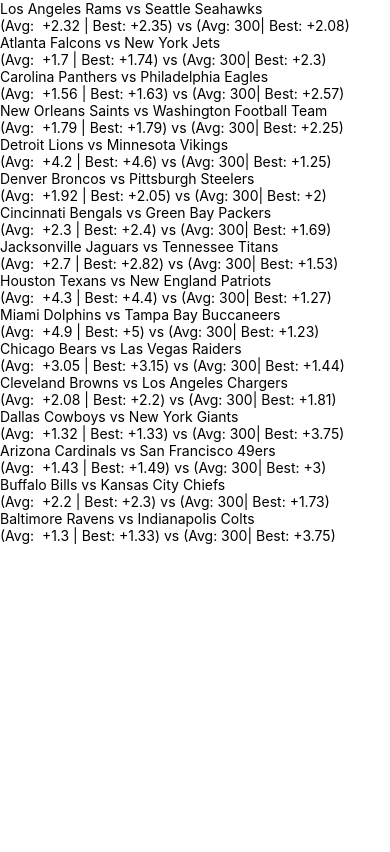
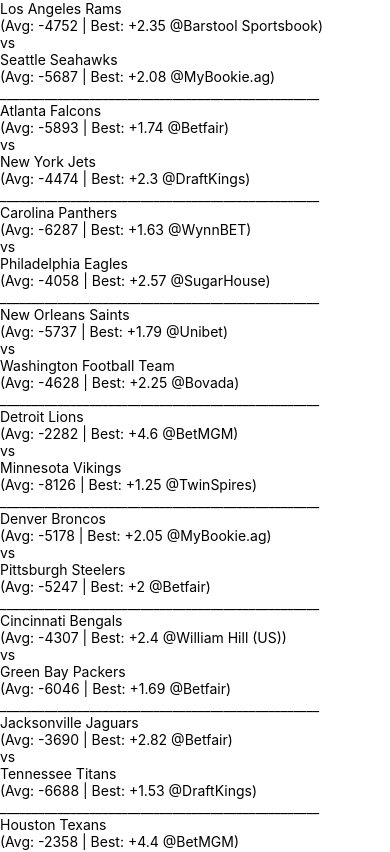
Before and after one commit to kyleair/React-Native-App, a React Native app: screen / in a window 390 px wide. Shown: the top 852 px of the page. Built offline with nearby package versions, Linux system fonts and the light colour scheme.

Commit message:
added average odds calculation, reformatted basic UI and added best odds site name

```diff
--- a/App.tsx
+++ b/App.tsx
@@ -44,6 +44,7 @@
    databruh: goodd.data
  })
 }
+
 render(){
   const { error, isLoaded, databruh } = this.state;
     if (error) {
@@ -59,18 +60,44 @@
             let best_odds_zero=game.sites[0].odds.h2h[0]
             let avg_odds_one=0
             let best_odds_one=game.sites[0].odds.h2h[1]
-           return(<Text>
-              {game.teams[0]} vs {game.teams[1]} {'\n'}
-              {game.sites.map((site) => {
+            let best_site_zero=game.sites[0].site_nice
+            let best_site_one=game.sites[1].site_nice
+
+            //loop through all sites keeping track of best odds and adding all odds for avg calculation (adding in decimal format)
+            game.sites.map((site) => {
               if (site.odds.h2h[0] > best_odds_zero){
                 best_odds_zero = site.odds.h2h[0]
+                best_site_zero = site.site_nice
               }
               if (site.odds.h2h[1] > best_odds_one){
                 best_odds_one = site.odds.h2h[1]
+                best_site_one = site.site_nice
               }
+              if(site.odds.h2h[0]>0){
+                avg_odds_zero += 1+(site.odds.h2h[0]/100)
+              }
+              else {
+                avg_odds_zero += 1-(100/site.odds.h2h[0])
+              }
+              if(site.odds.h2h[1]>0){
+                avg_odds_one += 1+(site.odds.h2h[1]/100)
+              }
+              else {
+                avg_odds_one += 1-(100/site.odds.h2h[1])
+              }
+            })
 
-              })}
-              (Avg:  {(game.sites[0].odds.h2h[0]<=0?"":"+")}{game.sites[0].odds.h2h[0]} | Best: {(best_odds_zero<=0?"":"+")}{best_odds_zero}) vs (Avg: 300| Best: {(best_odds_one<=0?"":"+")}{best_odds_one}) {'\n'}
+            //normalize odds to average and convert to american format
+            avg_odds_zero = avg_odds_zero/game.sites_count
+            avg_odds_one = avg_odds_one/game.sites_count
+            if(avg_odds_zero>=2) {avg_odds_zero = Math.round((avg_odds_zero-1)*100)}
+            else {avg_odds_zero = Math.round(-100/(avg_odds_zero-1))}
+            if(avg_odds_one>=2) {avg_odds_one = Math.round((avg_odds_one-1)*100)}
+            else {avg_odds_one = Math.round(-100/(avg_odds_one-1))}
+
+           return(<Text>
+              {game.teams[0]}{'\n'}(Avg: {(avg_odds_zero<=0?"":"+")}{avg_odds_zero} | Best: {(best_odds_zero<=0?"":"+")}{best_odds_zero} @{best_site_zero}){'\n'}vs{'\n'}
+              {game.teams[1]}{'\n'}(Avg: {(avg_odds_one<=0?"":"+")}{avg_odds_one} | Best: {(best_odds_one<=0?"":"+")}{best_odds_one} @{best_site_one}){'\n'}__________________________________________________{'\n'}
               </Text>)
           })}
           </ScrollView>
@@ -79,7 +106,6 @@
     }
   }
 }
-
 
 const styles = StyleSheet.create({
   container: {
```
Lines whose indentation alone changed are shown as unchanged.
